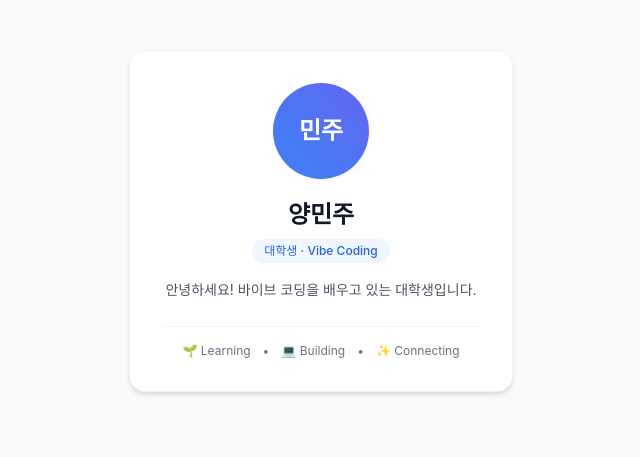
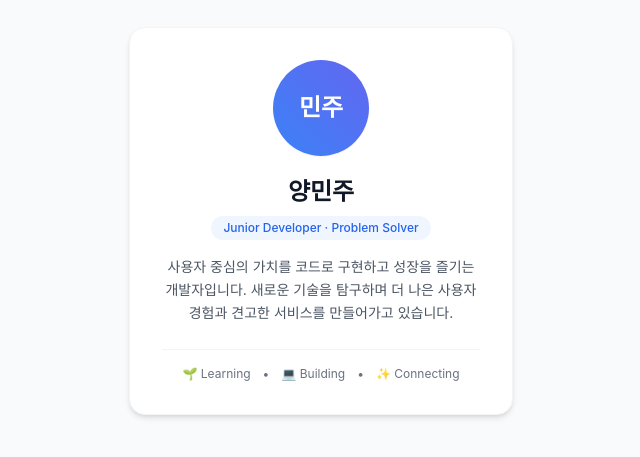
Before and after one commit to joo0302/my-link, a Next.js app: page / in a window 1280 px wide. Shown: the part 179-636 px from the top of the page, without its empty margins (319-959 px from the left). Built offline with nearby package versions, Linux system fonts and the light colour scheme.

Commit message:
feat: 개발자 소개글 및 프로필 태그 업데이트

```diff
--- a/src/app/page.tsx
+++ b/src/app/page.tsx
@@ -14,12 +14,12 @@ export default function Home() {
 
         {/* 소개 태그/상태 */}
         <span className="inline-block px-3 py-1 mb-4 text-xs font-medium text-blue-600 bg-blue-50 dark:text-blue-400 dark:bg-blue-950/50 rounded-full">
-          대학생 · Vibe Coding
+          Junior Developer · Problem Solver
         </span>
 
         {/* 소개글 */}
         <p className="text-gray-600 dark:text-neutral-400 text-sm leading-relaxed mb-6 break-keep">
-          안녕하세요! 바이브 코딩을 배우고 있는 대학생입니다.
+          사용자 중심의 가치를 코드로 구현하고 성장을 즐기는 개발자입니다. 새로운 기술을 탐구하며 더 나은 사용자 경험과 견고한 서비스를 만들어가고 있습니다.
         </p>
 
         {/* 심플 링크/버튼 영역 */}
```
